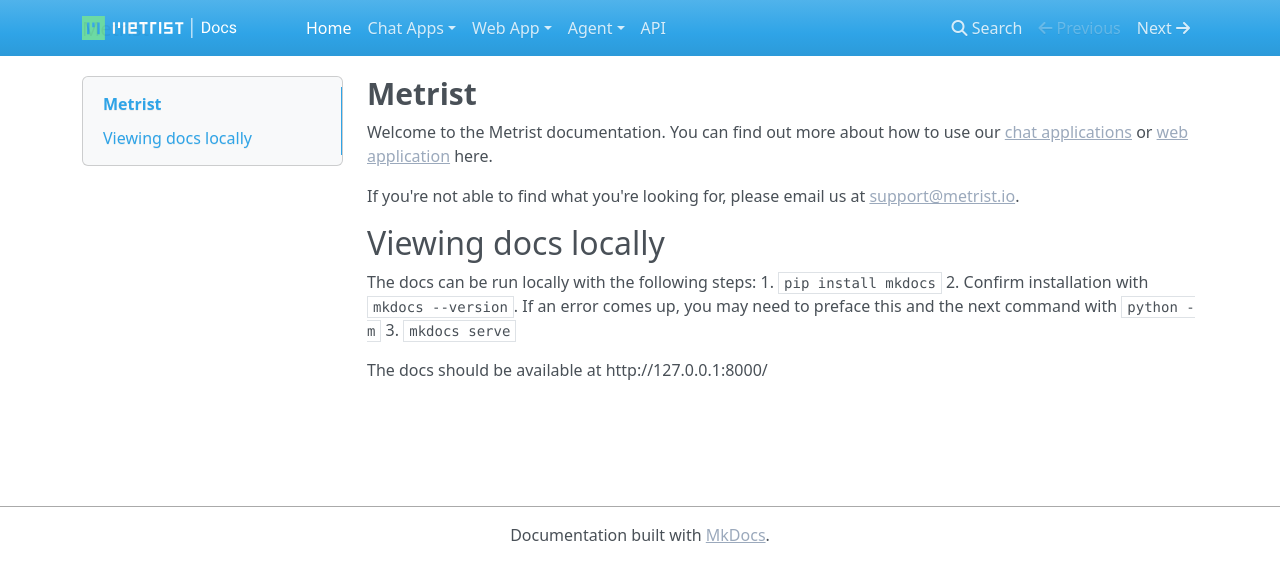
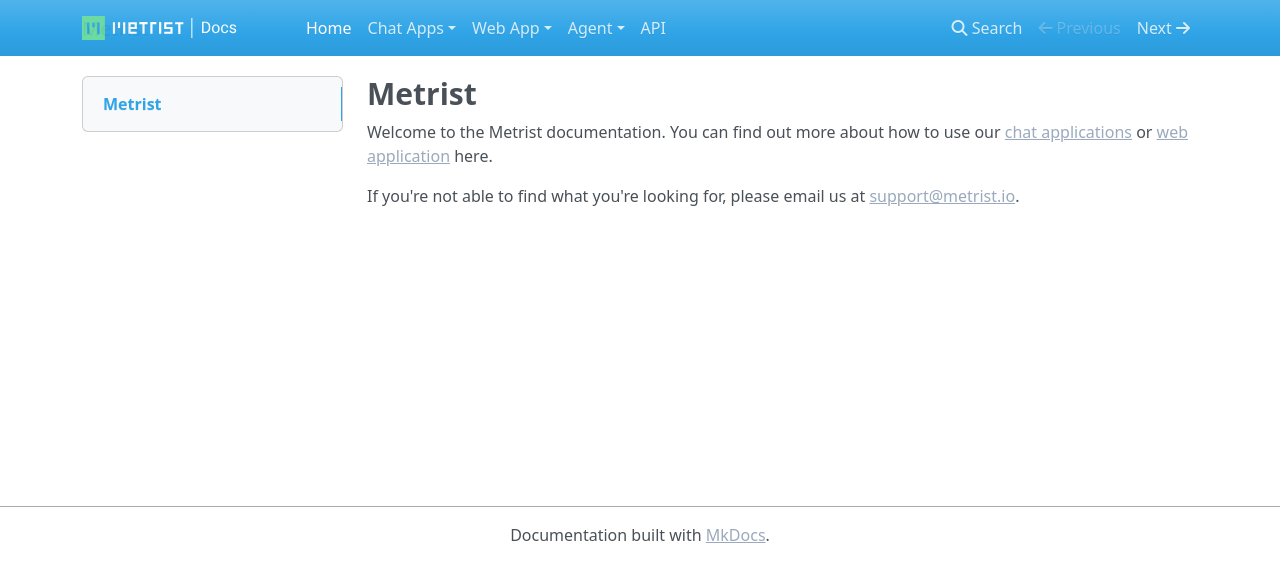
Before and after one commit to Metrist-Software/product-docs, an MkDocs documentation site: the page built from docs/index.md, in a window 1280 px wide. Shown: the top 582 px of the page. Built offline with MkDocs 1.6.1, drawn with Linux system fonts in a browser that asks for light colours; nearby versions of some CDN libraries.

Commit message:
Move local instructions to README

```diff
--- a/docs/index.md
+++ b/docs/index.md
@@ -3,12 +3,3 @@
 Welcome to the Metrist documentation. You can find out more about how to use our [chat applications](chat-apps.md) or [web application](web-app.md) here.
 
 If you're not able to find what you're looking for, please email us at [support@metrist.io](mailto:support@metrist.io).
-
-## Viewing docs locally
-
-The docs can be run locally with the following steps:
-1. `pip install mkdocs`
-2. Confirm installation with `mkdocs --version`. If an error comes up, you may need to preface this and the next command with `python -m`
-3. `mkdocs serve`
-
-The docs should be available at http://127.0.0.1:8000/
```
Also changed, not shown: README.md (added, +8 -0 lines).
